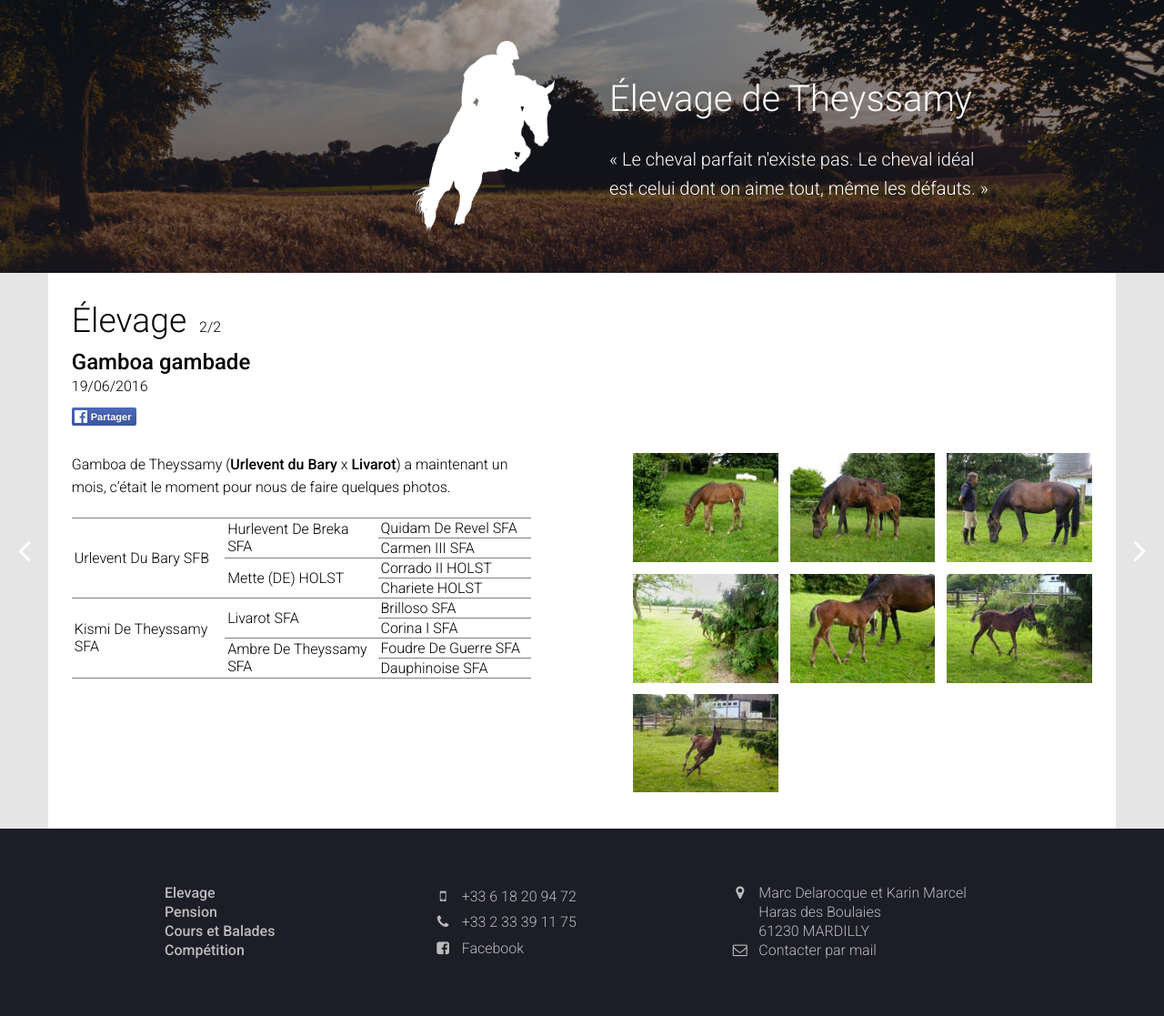
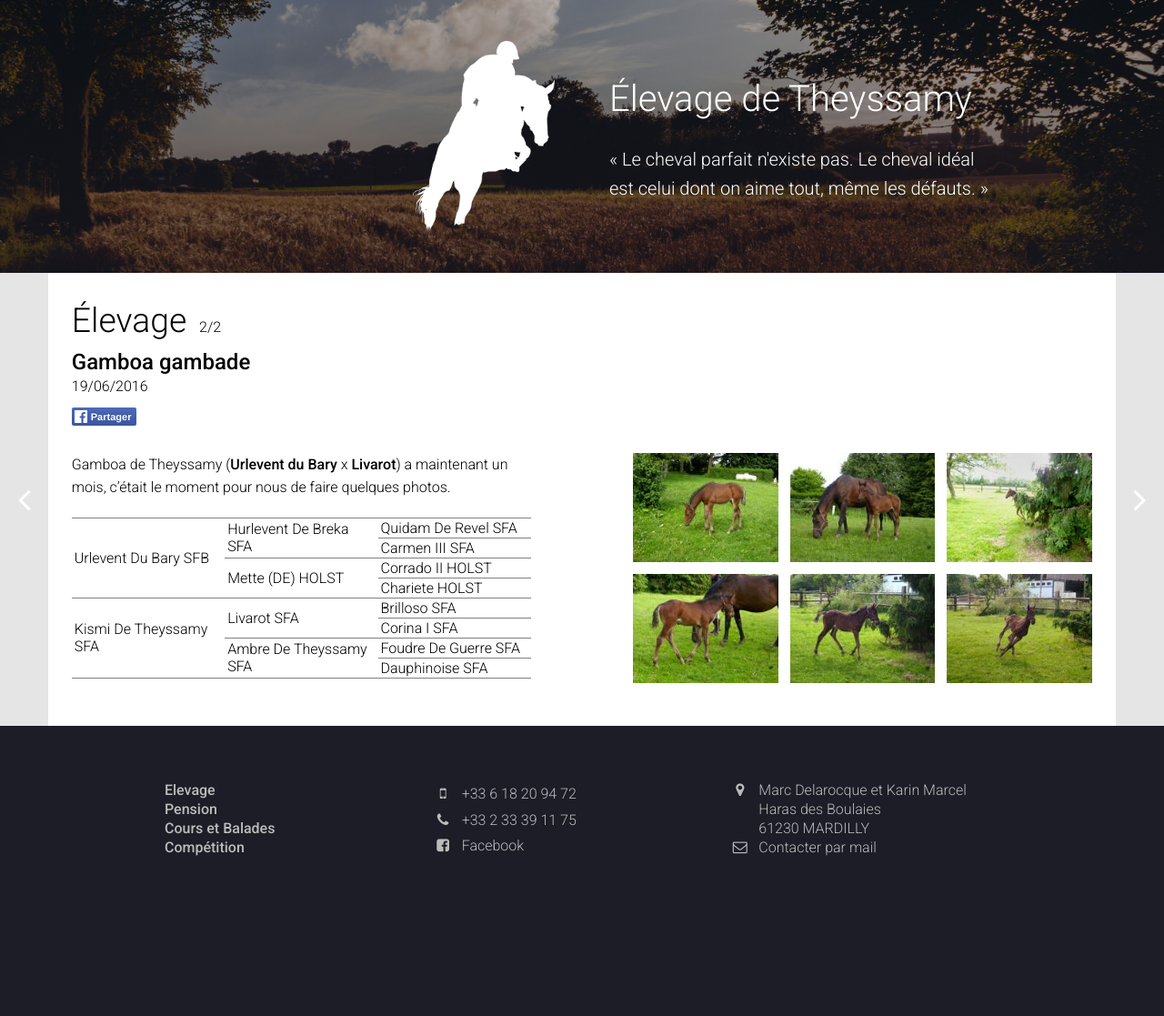
Before and after one commit to jkdel/jkdel.github.io, a Jekyll site: the page built from _elevage/2016-06-19-gamboa.md, in a window 1280 px wide. Shown: the whole page at 91% size. Built offline with Jekyll 4.4.1, drawn with Linux system fonts in a browser that asks for light colours; nearby versions of some CDN libraries; Markdown is read by kramdown in place of the engine named in the settings; after the commit the page ends 1004 px from its top, so only the background shows below that.

Commit message:
article gamboa - suppression image

```diff
--- a/_elevage/2016-06-19-gamboa.md
+++ b/_elevage/2016-06-19-gamboa.md
@@ -56,7 +56,6 @@ Gamboa de Theyssamy (**Urlevent du Bary** x **Livarot**) a maintenant un mois, c
 	<ul class="rig columns-4">
 		<li><a href="/images/gamboa_theyssamy_galops_0616_5.jpg" title="Gamboa de Theyssamy"><img src="/images/gamboa_theyssamy_galops_0616_5_link_pv.jpg" alt='Gamboa de Theyssamy' /></a></li>
 		<li><a href="/images/gamboa_theyssamy_galops_0616_4.jpg" title="Gamboa et sa maman"><img src="/images/gamboa_theyssamy_galops_0616_4_link_pv.jpg" alt='Gamboa et Kismi de Theyssamy' /></a></li>
-		<li><a href="/images/gamboa_theyssamy_galops_0616_1.jpg" title="La maman et Marco"><img src="/images/gamboa_theyssamy_galops_0616_1_link_pv.jpg" alt='Kismi de Theyssamy' /></a></li>
 		<li><a href="/images/gamboa_theyssamy_galops_0616_6.jpg" title="Je joue à cache-cache"><img src="/images/gamboa_theyssamy_galops_0616_6_link_pv.jpg" alt='Gamboa de Theyssamy - Cache-cache' /></a></li>
 		<li><a href="/images/gamboa_theyssamy_galops_0616_7.jpg" title="Gamboa de Theyssamy"><img src="/images/gamboa_theyssamy_galops_0616_7_link_pv.jpg" alt='Gamboa de Theyssamy' /></a></li>
 		<li><a href="/images/gamboa_theyssamy_galops_0616_3.jpg" title="Gamboa de Theyssamy"><img src="/images/gamboa_theyssamy_galops_0616_3_link_pv.jpg" alt="Gamboa de Theyssamy" /></a></li>
```
Also changed, not shown: images/gamboa_theyssamy_galops_0616_1_link_pv.jpg (deleted), 1 other file.
